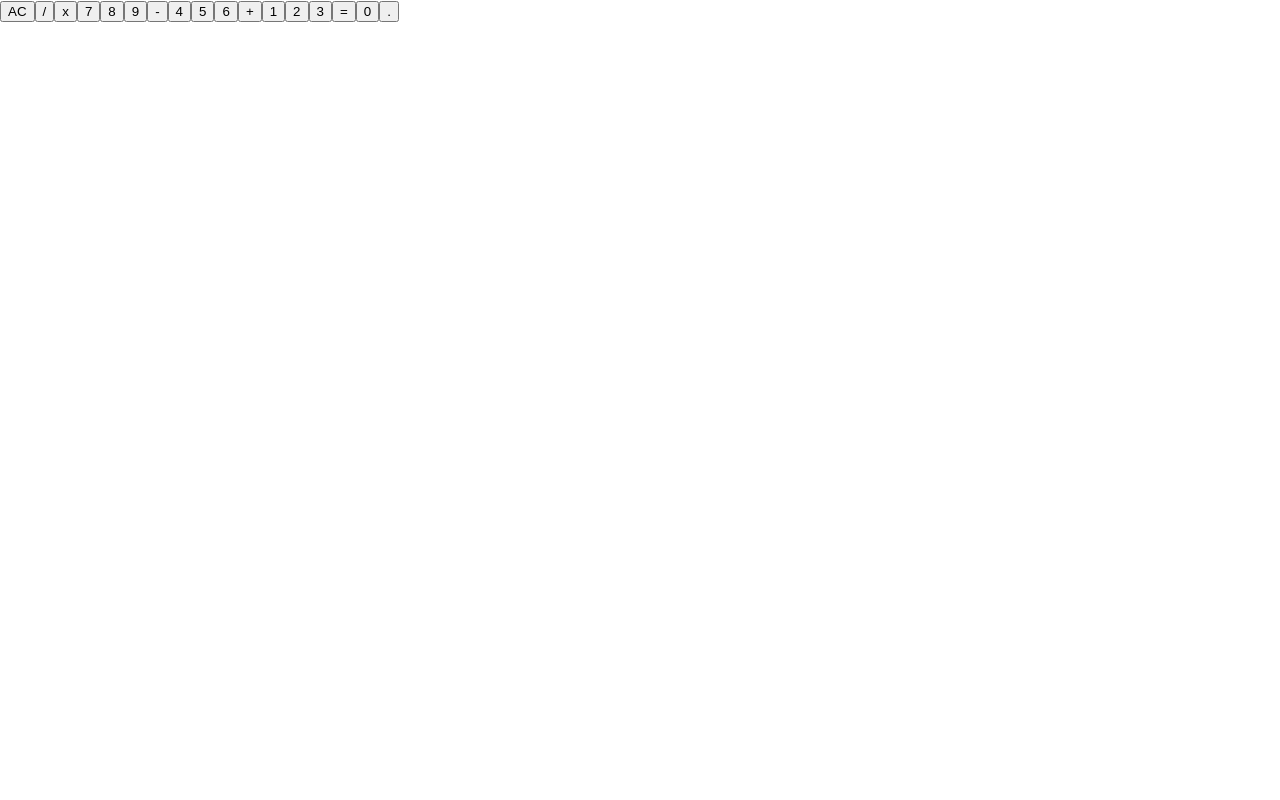
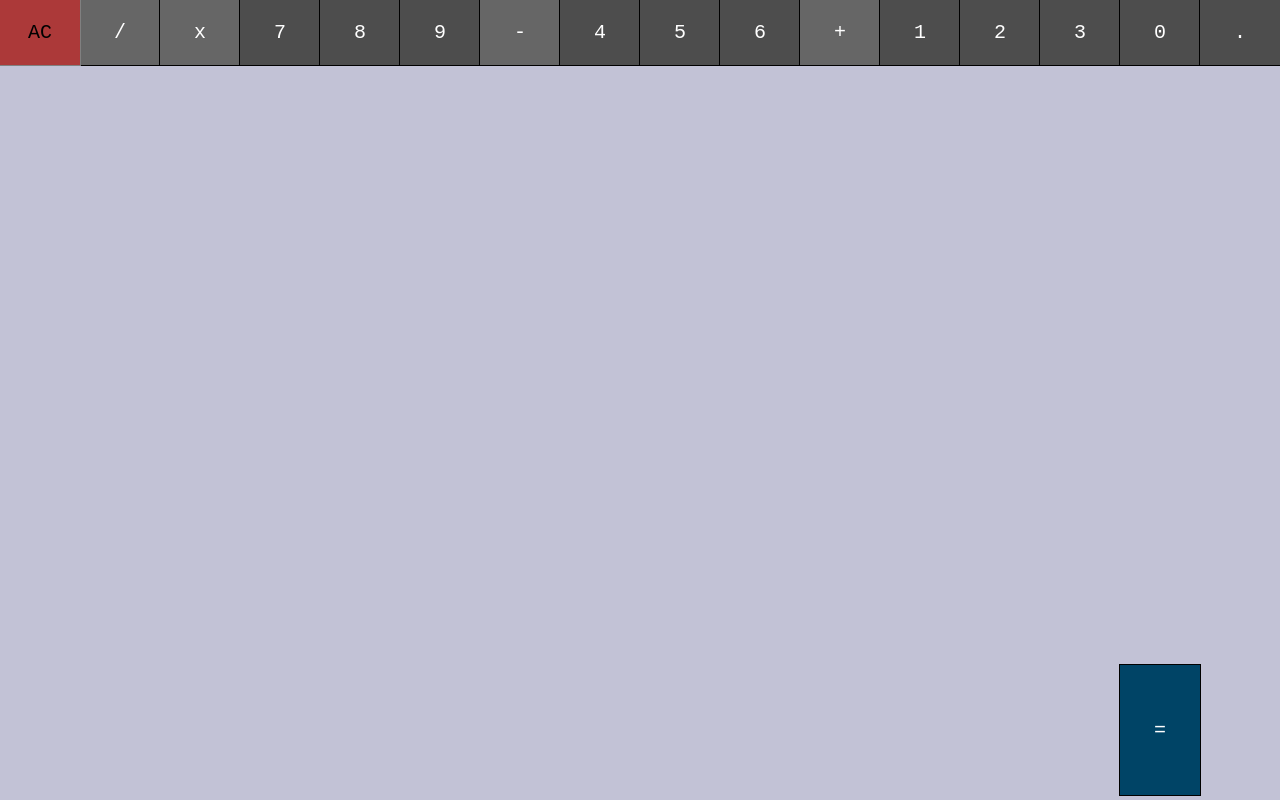
Before and after one commit to Evin-Ngoa/calculator-react, a React (Create React App) app: page / in a window 1280 px wide. Built offline with nearby package versions, Linux system fonts and the light colour scheme.

Commit message:
Button Colors

```diff
--- a/src/App.css
+++ b/src/App.css
@@ -1,38 +1,41 @@
-.App {
-  text-align: center;
+*, *::before, *::after {
+    box-sizing: border-box;
 }
 
-.App-logo {
-  height: 40vmin;
-  pointer-events: none;
+body {
+    margin: 0;
+    background-color: #c2c2d6;
+}
+.light-grey {
+    background: rgb(102, 102, 102);
 }
 
-@media (prefers-reduced-motion: no-preference) {
-  .App-logo {
-    animation: App-logo-spin infinite 20s linear;
-  }
+.dark-red {
+    background: rgb(172, 57, 57);
 }
 
-.App-header {
-  background-color: #282c34;
-  min-height: 100vh;
-  display: flex;
-  flex-direction: column;
-  align-items: center;
-  justify-content: center;
-  font-size: calc(10px + 2vmin);
-  color: white;
+.dark-blue {
+    background: rgb(0, 68, 102);
+    position: absolute;
+    height: 130px;
+    bottom: 5px;
 }
 
-.App-link {
-  color: #61dafb;
+button:hover {
+    color: black;
+    outline: 0.05em solid grey;
+    z-index: 3;
 }
 
-@keyframes App-logo-spin {
-  from {
-    transform: rotate(0deg);
-  }
-  to {
-    transform: rotate(360deg);
-  }
+button {
+    position: relative;
+    height: 65px;
+    width: 80px;
+    color: white;
+    outline: 1px solid black;
+    border: none;
+    background: #4d4d4d;
+    font-family: Share Tech Mono, monospace;
+    font-size: 20px;
+    cursor: default;
 }
```
